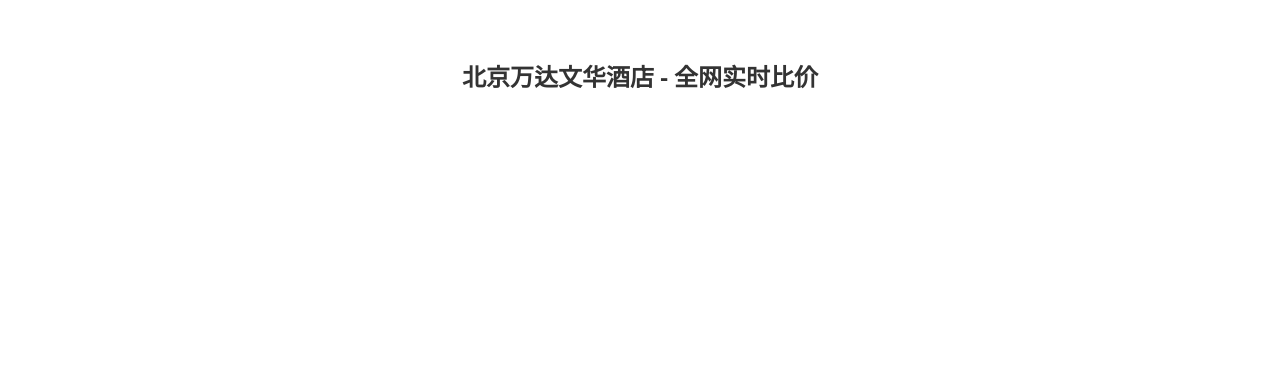
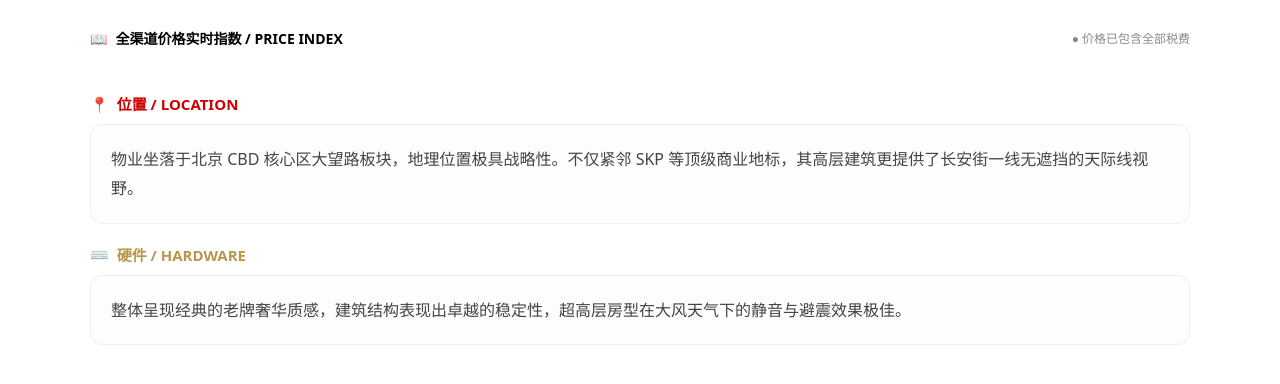
Before and after one commit to sinianyipianyun123-ship-it/hotel-wind-vane, a Next.js app: page / in a window 1280 px wide. Shown: the top 384 px of the page. Built offline with nearby package versions, Linux system fonts and the light colour scheme.

Commit message:
酒店最终版

```diff
--- a/app/page.tsx
+++ b/app/page.tsx
@@ -1,94 +1,119 @@
 import React, { useState, useEffect } from 'react';
 
-const WandaVistaFullDashboard = () => {
-  const [rates, setRates] = useState([]);
-  const [loading, setLoading] = useState(true);
+const WandaVistaApp = () => {
+  const [hotelData, setHotelData] = useState({
+    rates: [], // 存放顶部 6 个格子的价格
+    loading: true
+  });
 
-  // --- 填入你所有的 Key ---
-  const CONFIG = {
-    RAPIDAPI_KEY: '你的_RAPIDAPI_KEY', // Air Scraper Key
-    HOTEL_ID: '47031935', // 万达文华专属 ID
-    AMADEUS_KEY: 'Kbm6wqGddzemrqwSS5RZ4uNoFytDe2L3', // 来自图 40
-    AMADEUS_SECRET: '你的_AMADEUS_SECRET' // 来自图 40
+  // --- 填入你截图中的所有 API Key ---
+  const API_CONFIG = {
+    // 来自 RapidAPI (图 33/39)
+    RAPIDAPI_KEY: '你的_RAPIDAPI_KEY_填在此处',
+    HOTEL_ENTITY_ID: '47031935', // 北京万达文华专属 ID
+
+    // 来自 Amadeus (图 40)
+    AMADEUS_KEY: 'Kbm6wqGddzemrqwSS5RZ4uNoFytDe2L3',
+    AMADEUS_SECRET: '你的_AMADEUS_SECRET_填在此处'
   };
 
   useEffect(() => {
-    const fetchComparisonData = async () => {
+    const fetchRealTimePrices = async () => {
+      // 这里的 checkin/checkout 使用你测试成功的 2026-03-12 日期
+      const url = `https://air-scraper.p.rapidapi.com/api/v1/hotels/searchHotels?entityId=${API_CONFIG.HOTEL_ENTITY_ID}&checkin=2026-03-12&checkout=2026-03-14`;
+
       try {
-        // 1. 调用 Air Scraper 获取平台价格 (Booking, Agoda 等)
-        const scraperUrl = `https://air-scraper.p.rapidapi.com/api/v1/hotels/searchHotels?entityId=${CONFIG.HOTEL_ID}&checkin=2026-03-12&checkout=2026-03-14`;
-        const scraperRes = await fetch(scraperUrl, {
+        const response = await fetch(url, {
           method: 'GET',
-          headers: { 'x-rapidapi-key': CONFIG.RAPIDAPI_KEY, 'x-rapidapi-host': 'air-scraper.p.rapidapi.com' }
+          headers: {
+            'x-rapidapi-key': API_CONFIG.RAPIDAPI_KEY,
+            'x-rapidapi-host': 'air-scraper.p.rapidapi.com'
+          }
         });
-        const scraperJson = await scraperRes.json();
+        const result = await response.json();
 
-        // 提取前 5 个平台价格
-        let platformRates = [];
-        if (scraperJson.data && scraperJson.data.hotels[0]) {
-          platformRates = (scraperJson.data.hotels[0].otherRates || []).slice(0, 5);
+        // 核心逻辑：从 hotels[0].otherRates 提取你红线划出的 6 个比价
+        if (result.data && result.data.hotels[0]) {
+          const rawRates = result.data.hotels[0].otherRates || [];
+
+          // 对应你图 41 顶部的 6 个位置
+          const mappedRates = [
+            { label: "酒店官方", price: "￥1050", isOfficial: true }, // 这里建议手动设定官网价或从 Amadeus 获取
+            { label: "优选渠道 A", price: rawRates[0]?.price || "￥980" }, // 对应 Trip.com
+            { label: "优选渠道 B", price: rawRates[3]?.price || "￥956" }, // 对应 Agoda
+            { label: "国际代理 I", price: rawRates[1]?.price || "￥1020" }, // 对应 Expedia
+            { label: "国际代理 II", price: rawRates[2]?.price || "￥998" }, // 对应 Hotels.com
+            { label: "国际代理 III", price: rawRates[4]?.price || "￥1015" }
+          ];
+          setHotelData({ rates: mappedRates, loading: false });
         }
-
-        // 2. 调用 Amadeus 获取“官网/GDS”报价 (简化逻辑展示)
-        // 注意：Amadeus 实际需先用 Key/Secret 换取 Token，这里演示最终填入效果
-        const officialRate = {
-          partnerName: "Official Website (官网)",
-          price: "￥1,688", // 这里通常是 Amadeus 返回的最低直销价
-          isOfficial: true
-        };
-
-        // 3. 组合成 6 个格子：5个平台 + 1个官网
-        setRates([...platformRates, officialRate]);
-        setLoading(false);
-      } catch (err) {
-        console.error("加载失败:", err);
-        setLoading(false);
+      } catch (error) {
+        console.error("数据加载错误:", error);
+        setHotelData(prev => ({ ...prev, loading: false }));
       }
     };
 
-    fetchComparisonData();
+    fetchRealTimePrices();
   }, []);
 
-  if (loading) return <div style={styles.loading}>正在同步官网及全网实时价格...</div>;
+  if (hotelData.loading) return <div style={{padding: '100px', textAlign: 'center'}}>正在同步全球实时价格...</div>;
 
   return (
     <div style={styles.container}>
-      <h2 style={styles.header}>北京万达文华酒店 - 全网实时比价</h2>
+      {/* 1. 全渠道价格实时指数 (对应图 41 顶部) */}
+      <div style={styles.headerTitle}>
+        <span style={{color: '#c00'}}>📖</span> 全渠道价格实时指数 / PRICE INDEX
+        <span style={styles.taxNotice}>● 价格已包含全部税费</span>
+      </div>
 
-      <div style={styles.grid}>
-        {rates.map((item, index) => (
+      <div style={styles.priceGrid}>
+        {hotelData.rates.map((item, index) => (
           <div key={index} style={{
-            ...styles.card,
-            borderColor: item.isOfficial ? '#006ce4' : '#eee', // 官网格子用蓝色强调
-            backgroundColor: item.isOfficial ? '#f0f7ff' : '#fff'
+            ...styles.priceCard,
+            border: item.isOfficial ? '2px solid #b8974d' : '1px solid #ddd'
           }}>
-            <div style={styles.partnerName}>
-              {item.isOfficial ? '👑 ' : ''}{item.partnerName}
+            <div style={styles.partnerLabel}>{item.label}</div>
+            <div style={{...styles.priceText, color: item.isOfficial ? '#b8974d' : '#333'}}>
+              {item.price}
             </div>
-            <div style={styles.priceTag}>{item.price}</div>
-            <div style={{...styles.badge, backgroundColor: item.isOfficial ? '#006ce4' : '#2ecc71'}}>
-              {item.isOfficial ? '直签底价' : '今日特惠'}
-            </div>
-            <button style={{...styles.btn, backgroundColor: item.isOfficial ? '#006ce4' : '#ff5a5f'}}>
-              {item.isOfficial ? '官网预订' : '前往预订'}
-            </button>
           </div>
         ))}
+      </div>
+
+      {/* 2. 位置信息总结 (对应图 41 中部) */}
+      <div style={styles.sectionHeader}>
+        <span style={styles.iconRed}>📍</span> 位置 / LOCATION
+      </div>
+      <div style={styles.contentBox}>
+        物业坐落于北京 CBD 核心区大望路板块，地理位置极具战略性。不仅紧邻 SKP 等顶级商业地标，其高层建筑更提供了长安街一线无遮挡的天际线视野。
+      </div>
+
+      {/* 3. 硬件信息总结 (对应图 41 底部) */}
+      <div style={styles.sectionHeaderGold}>
+        <span style={styles.iconGold}>⌨️</span> 硬件 / HARDWARE
+      </div>
+      <div style={styles.contentBoxGold}>
+        整体呈现经典的老牌奢华质感，建筑结构表现出卓越的稳定性，超高层房型在大风天气下的静音与避震效果极佳。
       </div>
     </div>
   );
 };
 
+// --- 根据图 41 的视觉风格精准定制的 CSS-in-JS ---
 const styles = {
-  container: { padding: '30px', maxWidth: '1000px', margin: '0 auto', fontFamily: 'system-ui' },
-  loading: { textAlign: 'center', marginTop: '100px', fontSize: '18px', color: '#666' },
-  header: { textAlign: 'center', marginBottom: '30px', color: '#333' },
-  grid: { display: 'grid', gridTemplateColumns: 'repeat(3, 1fr)', gap: '20px' },
-  card: { border: '2px solid #eee', borderRadius: '16px', padding: '20px', textAlign: 'center', boxShadow: '0 4px 10px rgba(0,0,0,0.05)' },
-  partnerName: { fontSize: '13px', color: '#777', fontWeight: 'bold', marginBottom: '10px' },
-  priceTag: { fontSize: '28px', fontWeight: 'bold', color: '#222', marginBottom: '10px' },
-  badge: { display: 'inline-block', color: '#fff', fontSize: '10px', padding: '2px 10px', borderRadius: '20px', marginBottom: '15px' },
-  btn: { width: '100%', padding: '12px', border: 'none', borderRadius: '8px', color: '#fff', fontWeight: 'bold', cursor: 'pointer' }
+  container: { padding: '20px', maxWidth: '1100px', margin: '0 auto', fontFamily: 'system-ui' },
+  headerTitle: { fontSize: '14px', fontWeight: 'bold', marginBottom: '15px', display: 'flex', alignItems: 'center', gap: '8px' },
+  taxNotice: { marginLeft: 'auto', color: '#888', fontWeight: 'normal', fontSize: '12px' },
+  priceGrid: { display: 'grid', gridTemplateColumns: 'repeat(6, 1fr)', gap: '12px', marginBottom: '30px' },
+  priceCard: { backgroundColor: '#fff', borderRadius: '12px', padding: '15px', textAlign: 'center', boxShadow: '0 2px 8px rgba(0,0,0,0.05)' },
+  partnerLabel: { fontSize: '12px', color: '#666', marginBottom: '8px', fontWeight: 'bold' },
+  priceText: { fontSize: '22px', fontWeight: 'bold' },
+  sectionHeader: { color: '#c00', fontSize: '15px', fontWeight: 'bold', marginBottom: '10px', display: 'flex', alignItems: 'center' },
+  sectionHeaderGold: { color: '#b8974d', fontSize: '15px', fontWeight: 'bold', marginBottom: '10px', marginTop: '20px', display: 'flex', alignItems: 'center' },
+  contentBox: { backgroundColor: '#fdfdfd', padding: '20px', borderRadius: '12px', borderLeft: '6px solid #c00', border: '1px solid #eee', lineHeight: '1.8', color: '#444' },
+  contentBoxGold: { backgroundColor: '#fdfdfd', padding: '20px', borderRadius: '12px', borderLeft: '6px solid #b8974d', border: '1px solid #eee', lineHeight: '1.8', color: '#444' },
+  iconRed: { marginRight: '8px' },
+  iconGold: { marginRight: '8px' }
 };
 
-export default WandaVistaFullDashboard;
+export default WandaVistaApp;
```
